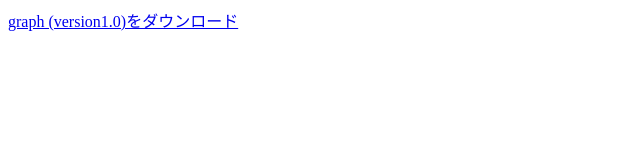
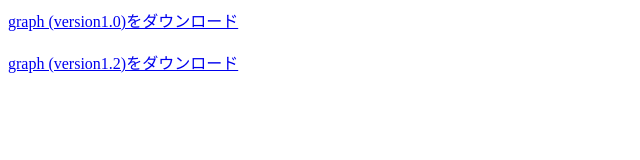
Before and after one commit to shomozon/jar, a plain HTML site: page index.html in a window 1280 px wide. Shown: the whole page, without its empty margins (0-640 px from the left). Drawn offline with Linux system fonts and the light colour scheme.

Commit message:
Update index.html

```diff
--- a/index.html
+++ b/index.html
@@ -5,6 +5,7 @@
  <title>a</title>
 </head>
 <body>
-<a href="graph/graph (version1.0).zip" download>graph (version1.0)をダウンロード</a>
+<a href="graph/graph (version1.0).zip" download>graph (version1.0)をダウンロード</a><br><br>
+<a href="graph/graph (version1.2).zip" download>graph (version1.2)をダウンロード</a>
 </body>
 </html>
```
